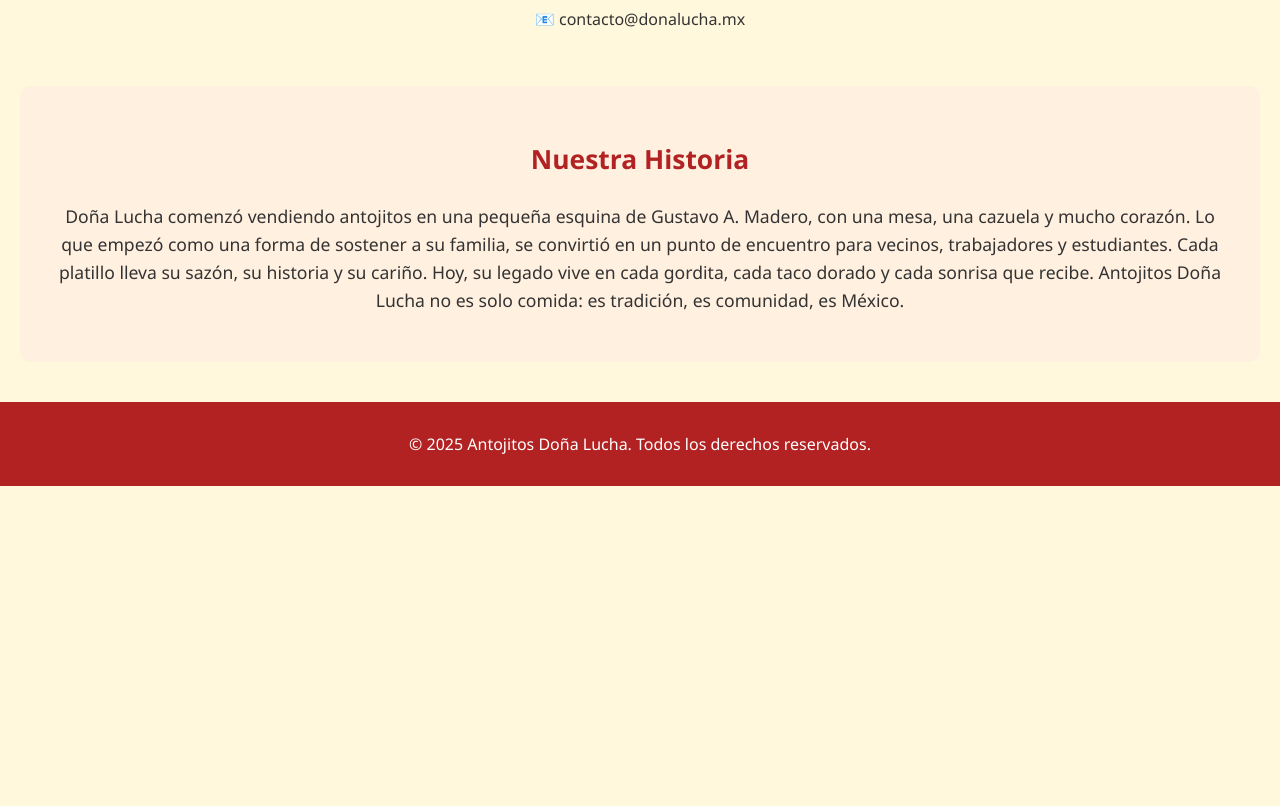
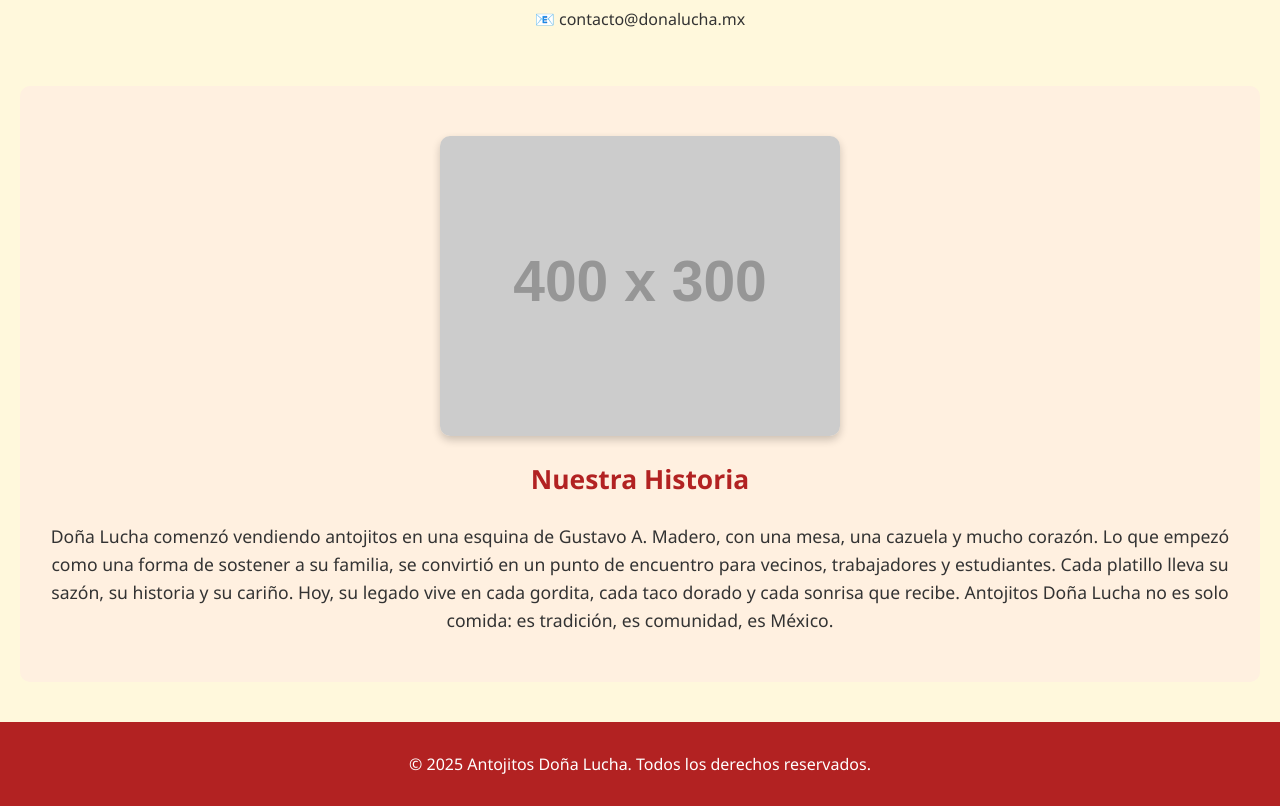
Before and after one commit to Luengas123/antojitos-dona-lucha, a plain HTML site: page public/index.html in a window 1280 px wide. Shown: the part 1400-2206 px from the top of the page. Before the commit the page ends 1886 px from the top, so only its background shows below. Drawn offline with Linux system fonts and the light colour scheme; placeholder pictures from the web are drawn by us.

Commit message:
Agregando imagen de Doña Lucha en la historia

```diff
--- a/public/index.html
+++ b/public/index.html
@@ -87,6 +87,15 @@
     #historia h2 {
       color: #b22222;
     }
+
+    .foto-lucha {
+      width: 100%;
+      max-width: 400px;
+      border-radius: 10px;
+      box-shadow: 0 4px 8px rgba(0, 0, 0, 0.2);
+      margin: 20px auto;
+      display: block;
+    }
   </style>
 </head>
 
@@ -152,16 +161,19 @@
   </section>
 
   <section id="historia">
+    <img src="https://via.placeholder.com/400x300?text=Doña+Lucha" alt="Doña Lucha" class="foto-lucha">
     <h2>Nuestra Historia</h2>
+    <div class="historia-contenido">
       <p>
-      Doña Lucha comenzó vendiendo antojitos en una pequeña esquina de Gustavo A. Madero, con una mesa, una cazuela y
-      mucho corazón.
+        Doña Lucha comenzó vendiendo antojitos en una esquina de Gustavo A. Madero, con una mesa, una cazuela y mucho
+        corazón.
         Lo que empezó como una forma de sostener a su familia, se convirtió en un punto de encuentro para vecinos,
         trabajadores y estudiantes.
         Cada platillo lleva su sazón, su historia y su cariño. Hoy, su legado vive en cada gordita, cada taco dorado y
         cada sonrisa que recibe.
         Antojitos Doña Lucha no es solo comida: es tradición, es comunidad, es México.
       </p>
+    </div>
   </section>
 
 
```
Lines whose indentation alone changed are shown as unchanged.
